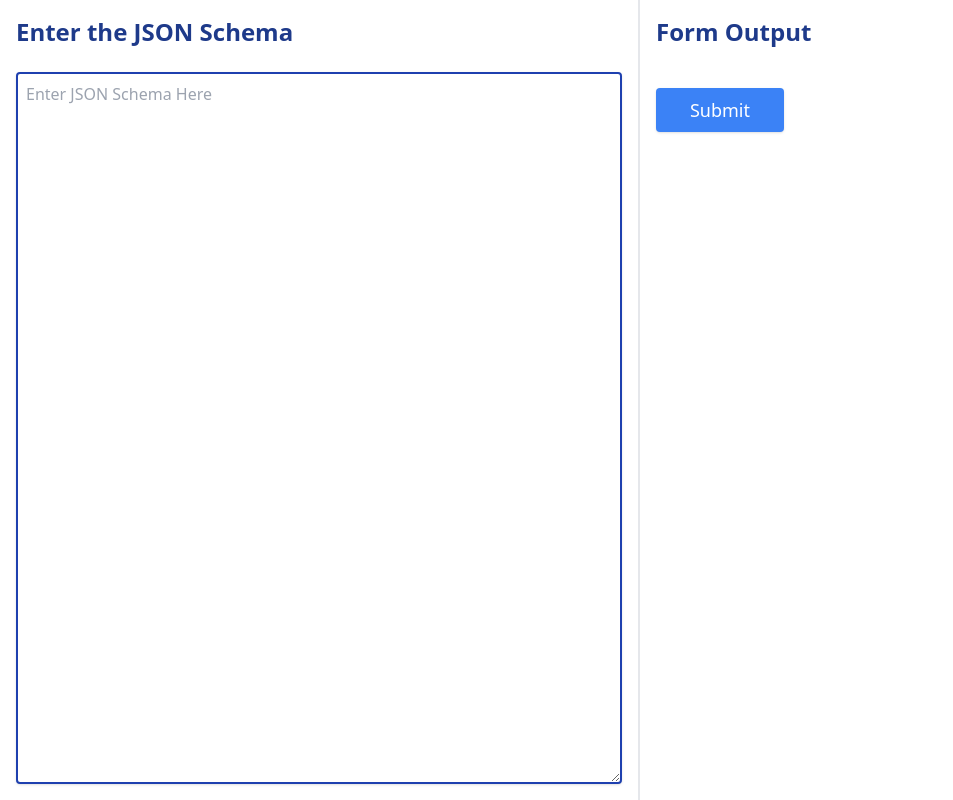
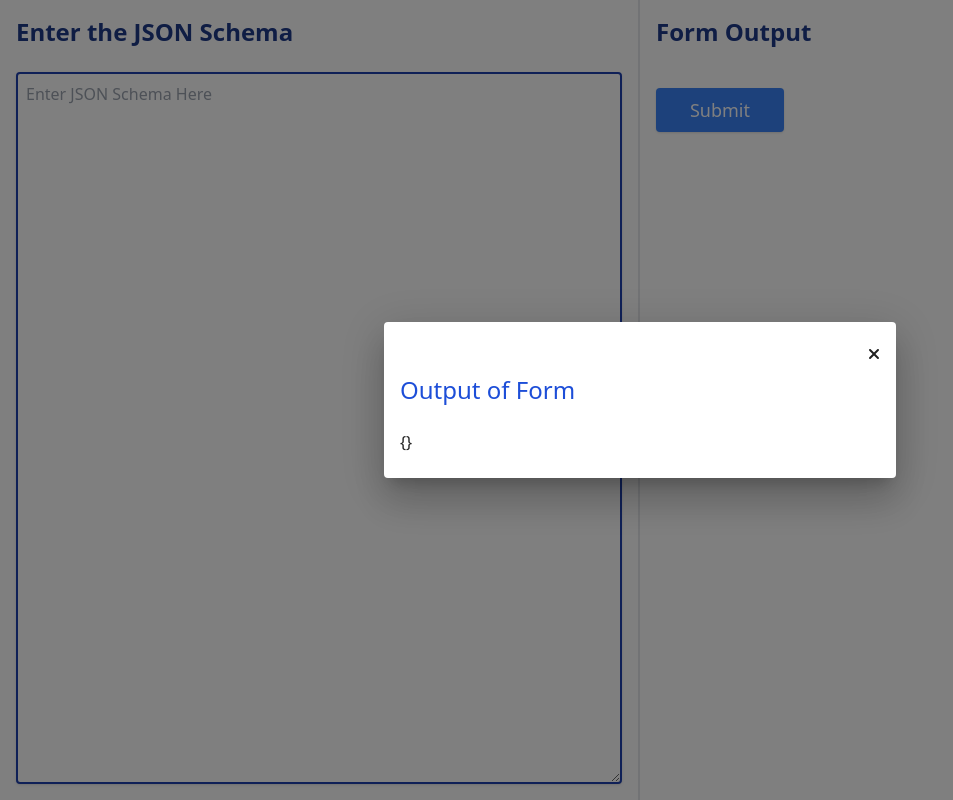
Before and after one commit to Sai-02/TrueFoundry-Frontend-Assessment, a React (Create React App) app: page / in a window 1280 px wide. Both pictures are taken after a click on the button "Submit". Shown: the whole page, without its empty margins (0-953 px from the left). Built offline with nearby package versions, Linux system fonts and the light colour scheme.

Commit message:
[add] : Form output  modal added

```diff
--- /dev/null
+++ b/src/components/OutputForm/FormSubmitModal.js
@@ -0,0 +1,27 @@
+import { faTimes } from "@fortawesome/free-solid-svg-icons";
+import { FontAwesomeIcon } from "@fortawesome/react-fontawesome";
+import { Dialog } from "@mui/material";
+import React from "react";
+
+const FormSubmitModal = ({ open, setOpen, formSubmitedData }) => {
+  const closeModal = () => {
+    setOpen(false);
+  };
+  return (
+    <Dialog open={open}>
+      <div className="w-[32rem]  p-4 py-6 overflow-hidden">
+        <div className="flex justify-end">
+          <FontAwesomeIcon
+            icon={faTimes}
+            className="cursor-pointer"
+            onClick={closeModal}
+          />
+        </div>
+        <h1 className="text-2xl text-blue-700 mb-6 mt-3">Output of Form</h1>
+        <p className="w-full whitespace-normal break-words">{JSON.stringify(formSubmitedData)}</p>
+      </div>
+    </Dialog>
+  );
+};
+
+export default FormSubmitModal;
--- a/src/components/OutputForm/OutputForm.js
+++ b/src/components/OutputForm/OutputForm.js
@@ -1,11 +1,15 @@
 import React, { useEffect, useRef, useState } from "react";
 import FormRender from "./FormRender";
 import ErrorSection from "../ErrorSection/ErrorSection";
+import FormSubmitModal from "./FormSubmitModal";
 
 const OutputForm = ({ jsonSchema }) => {
   const [parsedSchema, setParsedSchema] = useState([]);
   const [toggle, setToggle] = useState(true);
   const [isError, setIsError] = useState(false);
+  const [shouldOpenFormSubmitModal, setShouldOpenFormSubmitModal] =
+    useState(false);
+  const [formSubmitedData, setFormSubmitedData] = useState({});
   const formRef = useRef(null);
   useEffect(() => {
     handleJsonSchema();
@@ -28,10 +32,11 @@ const OutputForm = ({ jsonSchema }) => {
     e.preventDefault();
     let obj = {};
     const formData = new FormData(formRef.current);
-    formData.forEach((val,key) => {
+    formData.forEach((val, key) => {
       obj[key] = val;
     });
-    console.log(obj);
+    setFormSubmitedData(obj);
+    setShouldOpenFormSubmitModal(true);
   };
   return (
     <div className="h-screen p-4 flex flex-col gap-6 ">
@@ -60,6 +65,11 @@ const OutputForm = ({ jsonSchema }) => {
           </form>
         )}
       </div>
+      <FormSubmitModal
+        open={shouldOpenFormSubmitModal}
+        setOpen={setShouldOpenFormSubmitModal}
+        formSubmitedData={formSubmitedData}
+      />
     </div>
   );
 };
```
